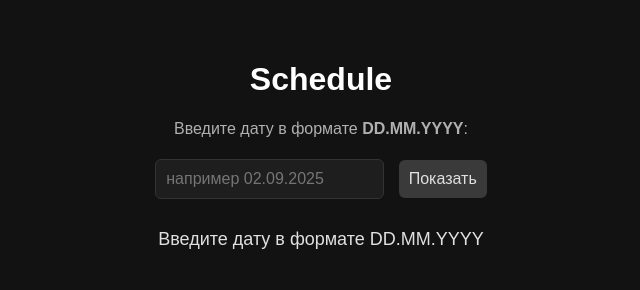
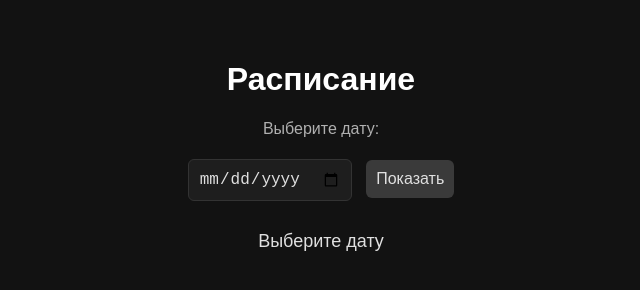
Before and after one commit to SlavaEnergy/Schedule, a plain HTML site: page index.html in a window 1280 px wide. Both pictures are taken after a click on the button "Показать". Shown: the whole page, without its empty margins (319-959 px from the left). Drawn offline with Linux system fonts and the light colour scheme.

Commit message:
Update index.html

```diff
--- a/index.html
+++ b/index.html
@@ -26,7 +26,7 @@
       border: none;
       outline: none;
     }
-    input {
+    input[type="date"] {
       background-color: #1e1e1e;
       color: #e0e0e0;
       border: 1px solid #333;
@@ -54,21 +54,24 @@
   </style>
 </head>
 <body>
-  <h1>Schedule</h1>
-  <p>Введите дату в формате <b>DD.MM.YYYY</b>:</p>
-  <input type="text" id="dateInput" placeholder="например 02.09.2025">
+  <h1>Расписание</h1>
+  <p>Выберите дату:</p>
+  <input type="date" id="dateInput">
   <button onclick="showSchedule()">Показать</button>
 
   <div id="result"></div>
 
   <script>
     function showSchedule() {
-      const date = document.getElementById("dateInput").value.trim();
+      const input = document.getElementById("dateInput").value;
 
-      if (!/^\d{2}\.\d{2}\.\d{4}$/.test(date)) {
-        document.getElementById("result").innerHTML = "Введите дату в формате DD.MM.YYYY";
+      if (!input) {
+        document.getElementById("result").innerHTML = "Выберите дату";
         return;
       }
+
+      const [year, month, day] = input.split("-");
+      const date = `${day}.${month}.${year}`;
 
       const imgPath = `Schedule/${date}.png`;
 
```
